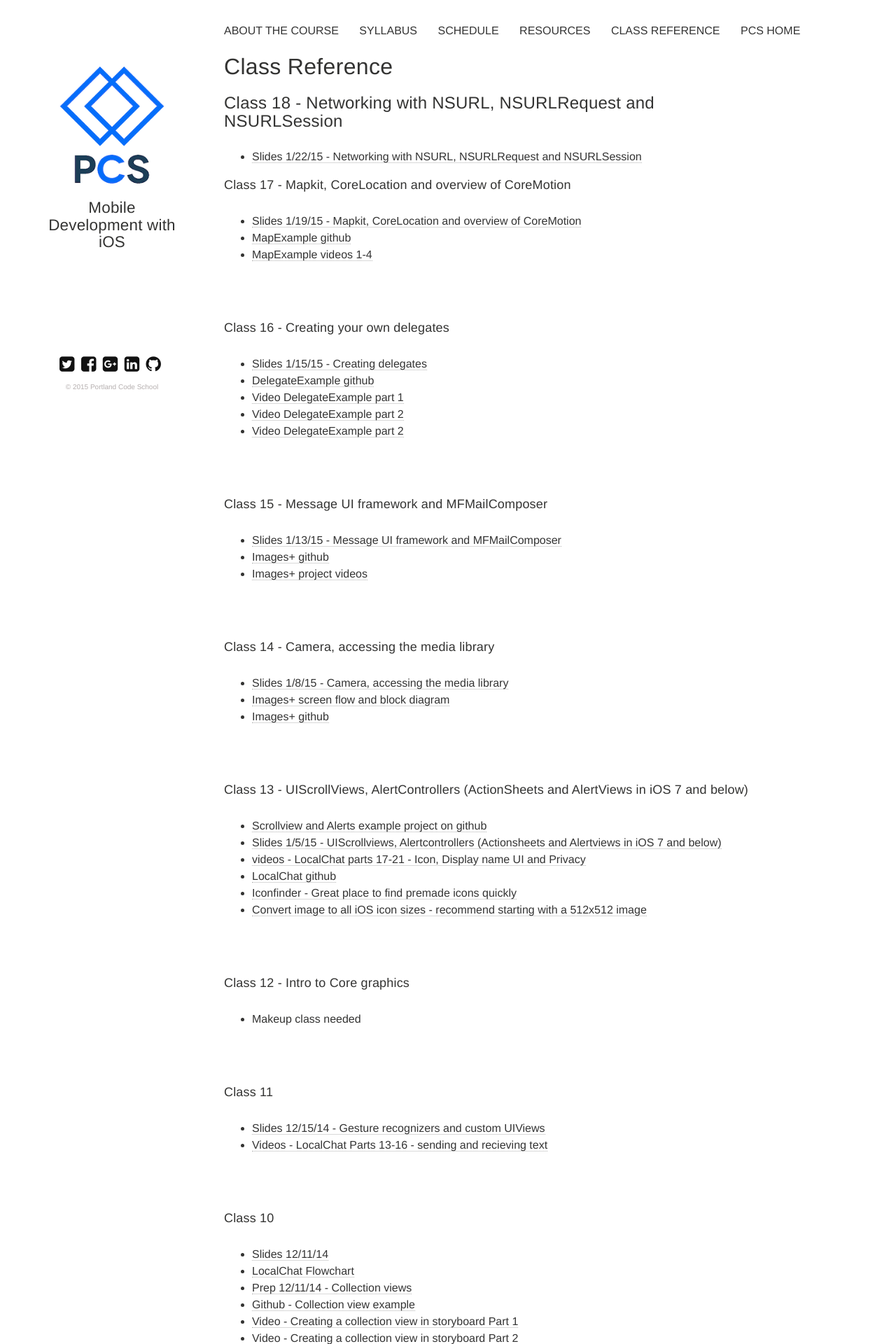
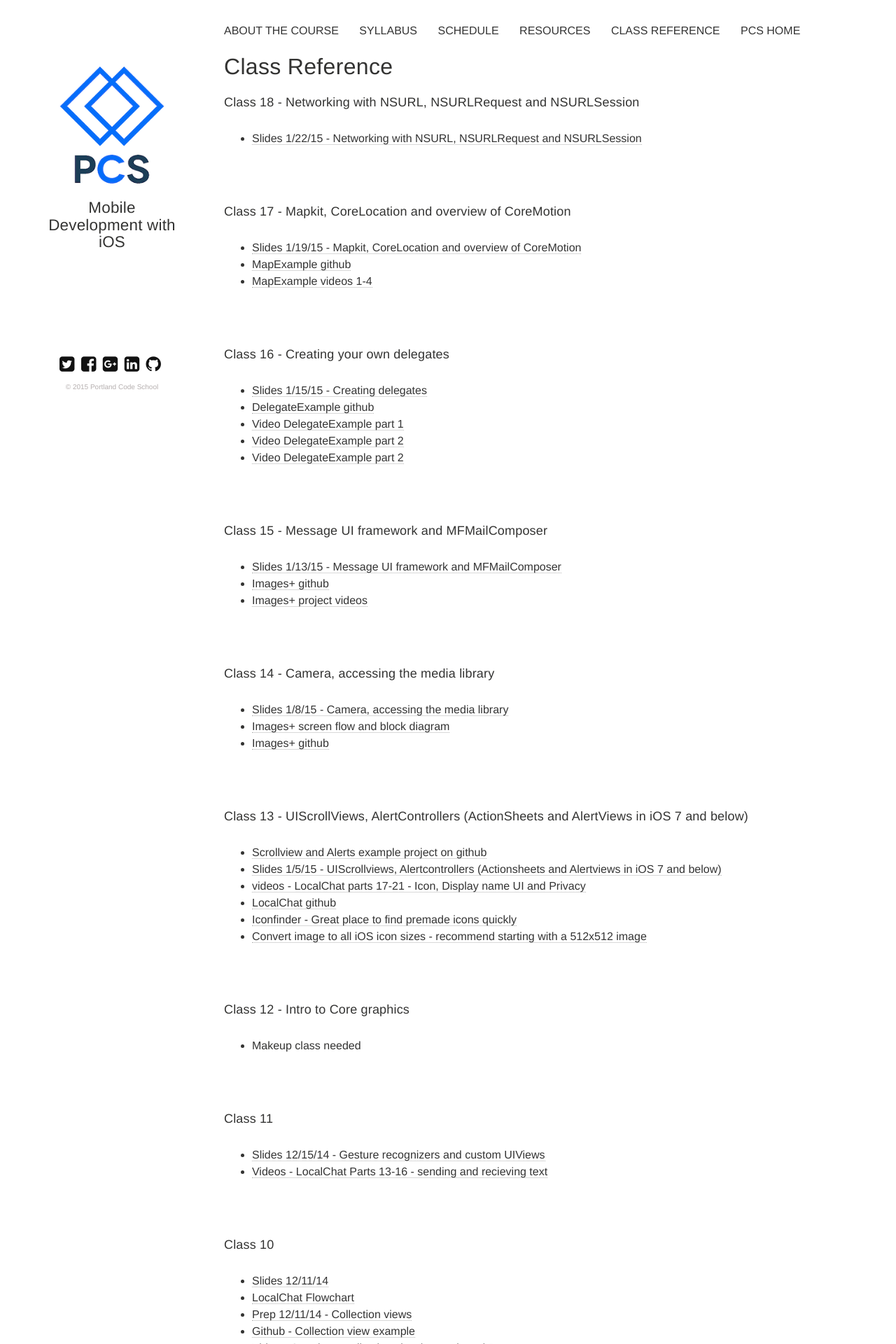
Before and after one commit to portlandcodeschool/ios, a Jekyll site: the page built from reference.md, in a window 1280 px wide. Shown: the top 1920 px of the page at 70% size. Built offline with Jekyll 4.4.1, drawn with Linux system fonts in a browser that asks for light colours; nearby versions of some CDN libraries.

```diff
--- a/reference.md
+++ b/reference.md
@@ -5,7 +5,7 @@ title: Class Reference
 tagline: Mobile Development with iOS
 tags: [reference]
 ---
-###Class 18 - Networking with NSURL, NSURLRequest and NSURLSession
+####Class 18 - Networking with NSURL, NSURLRequest and NSURLSession
 * [Slides 1/22/15 - Networking with NSURL, NSURLRequest and NSURLSession](https://docs.google.com/presentation/d/1xZQq5UZ0b_Vtzr1Qu17iM0-pYC8oftpYnf9qeTY5Phk/edit?usp=sharing)
 
 ####Class 17 - Mapkit, CoreLocation and overview of CoreMotion
```
